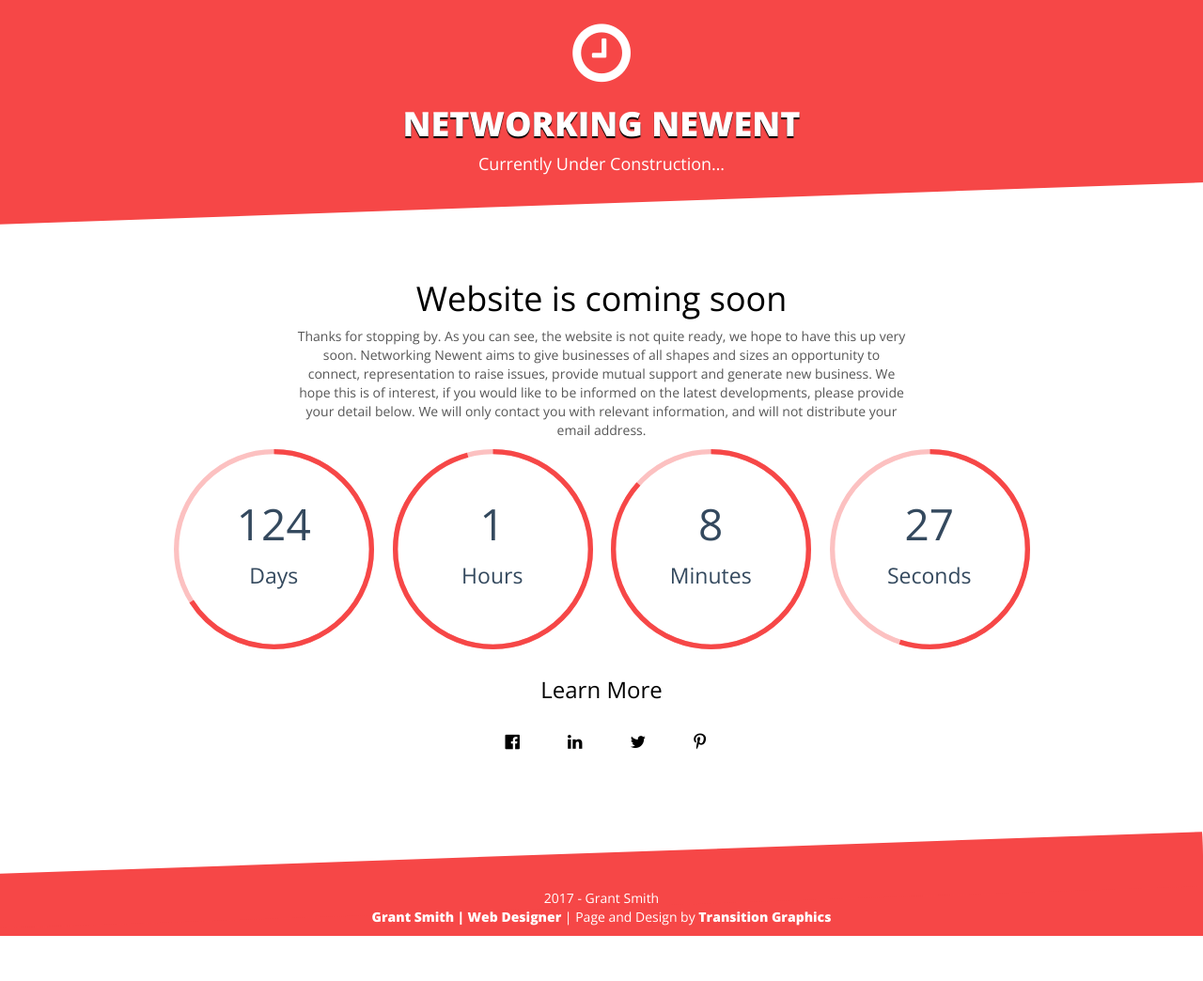
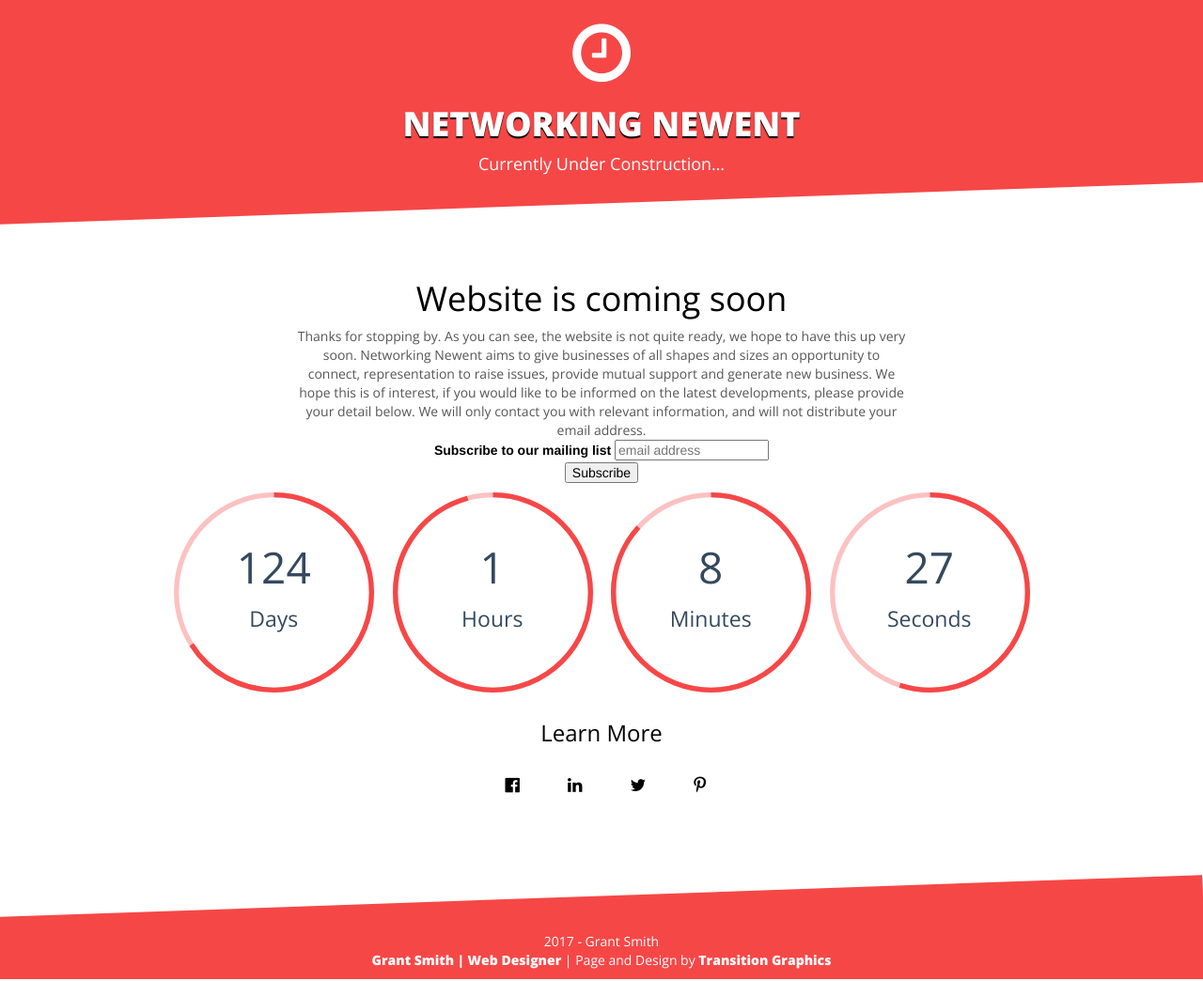
Before and after one commit to GrantSmithDoddle/networking-newent, a Jekyll site: the page built from index.md, in a window 1280 px wide. Shown: the whole page at 94% size. Built offline with Jekyll 4.4.1, drawn with Linux system fonts in a browser that asks for light colours; nearby versions of some CDN libraries; comment, search, counter and statistics services are not loaded; before the commit the page ends 998 px from its top, so only the background shows below that.

Commit message:
More updates

```diff
--- a/_layouts/home.html
+++ b/_layouts/home.html
@@ -45,6 +45,30 @@
                     {{ content }}
                 </div>
             </div>
+            <div class="row">
+                <div class="col-sm-12 text-center">
+                    <!-- Begin MailChimp Signup Form -->
+                    <link href="//cdn-images.mailchimp.com/embedcode/horizontal-slim-10_7.css" rel="stylesheet" type="text/css">
+                    <style type="text/css">
+                    	#mc_embed_signup{background:#fff; clear:left; font:14px Helvetica,Arial,sans-serif; width:100%;}
+                    	/* Add your own MailChimp form style overrides in your site stylesheet or in this style block.
+                    	   We recommend moving this block and the preceding CSS link to the HEAD of your HTML file. */
+                    </style>
+                    <div id="mc_embed_signup">
+                    <form action="//aboutnewent.us10.list-manage.com/subscribe/post?u=57327c15cc557e6764284c31e&amp;id=006908bd83" method="post" id="mc-embedded-subscribe-form" name="mc-embedded-subscribe-form" class="validate" target="_blank" novalidate>
+                        <div id="mc_embed_signup_scroll">
+                    	<label for="mce-EMAIL">Subscribe to our mailing list</label>
+                    	<input type="email" value="" name="EMAIL" class="email" id="mce-EMAIL" placeholder="email address" required>
+                        <!-- real people should not fill this in and expect good things - do not remove this or risk form bot signups-->
+                        <div style="position: absolute; left: -5000px;" aria-hidden="true"><input type="text" name="b_57327c15cc557e6764284c31e_006908bd83" tabindex="-1" value=""></div>
+                        <div class="clear"><input type="submit" value="Subscribe" name="subscribe" id="mc-embedded-subscribe" class="button"></div>
+                        </div>
+                    </form>
+                    </div>
+                </div>
+            </div>
+
+                <!--End mc_embed_signup-->
 
             <div class="row">
                 <div class="col-sm-12">
```
Also changed, not shown: 15 other files.
